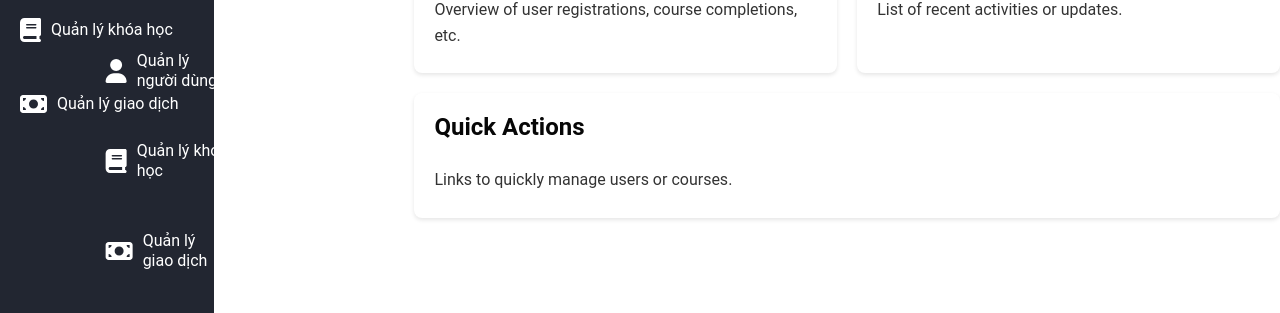
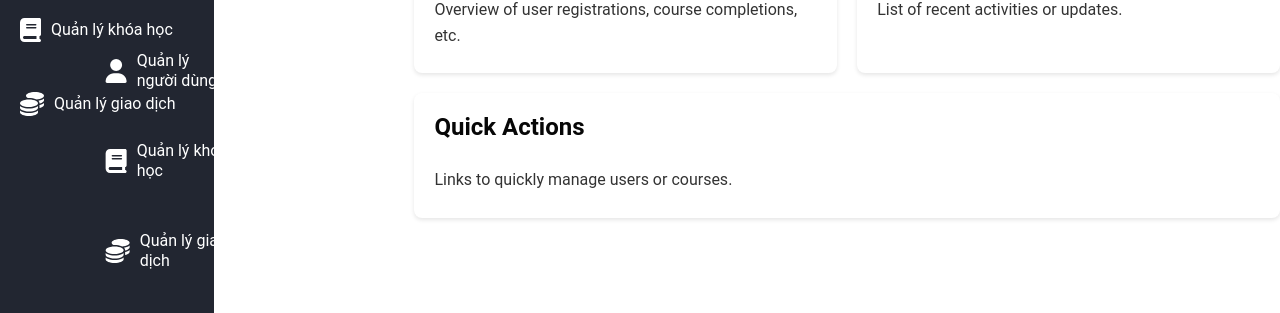
Before and after one commit to dungnm3107/CourseReactFE, a React (Vite) app: page /admin in a window 1280 px wide. Shown: the part 251-564 px from the top of the page. Built offline with nearby package versions, Linux system fonts and the light colour scheme.

Commit message:
add card gg

```diff
--- a/index.html
+++ b/index.html
@@ -1,15 +1,17 @@
 <!DOCTYPE html>
 <html lang="en">
   <head>
-  <!-- Google tag (gtag.js) -->
-<!-- <script async src="https://www.googletagmanager.com/gtag/js?id=G-TP6DLB1V9Q"></script> -->
-<script>
-  window.dataLayer = window.dataLayer || [];
-  function gtag(){dataLayer.push(arguments);}
-  gtag('js', new Date());
+    <!-- Google tag (gtag.js) -->
+    <!-- <script async src="https://www.googletagmanager.com/gtag/js?id=G-TP6DLB1V9Q"></script> -->
+    <script>
+      window.dataLayer = window.dataLayer || [];
+      function gtag() {
+        dataLayer.push(arguments);
+      }
+      gtag("js", new Date());
 
-  gtag('config', 'G-TP6DLB1V9Q');
-</script>
+      gtag("config", "G-JLYH0CB9NF");
+    </script>
     <meta charset="UTF-8" />
     <link rel="icon" type="image/svg+xml" href="/vite.svg" />
     <meta name="viewport" content="width=device-width, initial-scale=1.0" />
--- a/src/App.tsx
+++ b/src/App.tsx
@@ -5,7 +5,7 @@ import { GOOGLE_CLIENT_ID } from "./constants/Constants";
 import ReactGA from 'react-ga4';
 import React from 'react';
 
-const MEASUREMENT_ID = "G-TP6DLB1V9Q";
+const MEASUREMENT_ID = "G-JLYH0CB9NF";
 
 function App() {
   ReactGA.initialize([
--- a/src/components/sidebar/AdminSideBar.tsx
+++ b/src/components/sidebar/AdminSideBar.tsx
@@ -1,7 +1,7 @@
 import React from "react";
 import { Link } from "react-router-dom";
 import { FontAwesomeIcon } from '@fortawesome/react-fontawesome';
-import { faTachometerAlt, faUser, faBook,faMoneyBill } from '@fortawesome/free-solid-svg-icons';
+import { faTachometerAlt, faUser, faBook,faCoins } from '@fortawesome/free-solid-svg-icons';
 import logo from "../../assets/images/logoCourse.png";
 import "../../assets/css/adminSideBar.css";
 
@@ -36,7 +36,7 @@ const AdminSideBar: React.FC<AdminSideBarProps> = ({ isOpen }) => {
           target="_blank"
           rel="noopener noreferrer"
         >
-          <FontAwesomeIcon icon={faMoneyBill} className="sidebar-icon" />
+          <FontAwesomeIcon icon={faCoins} className="sidebar-icon" />
           <span>Quản lý giao dịch</span>
         </Link>
       </div>
```
